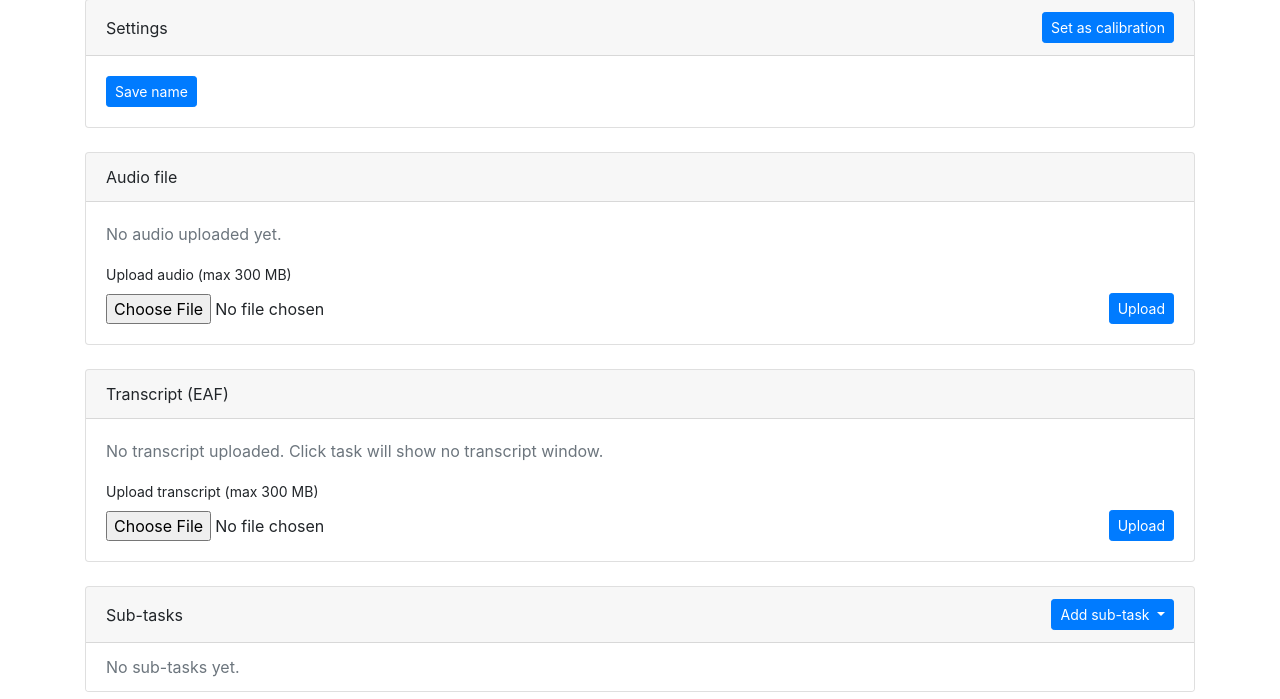
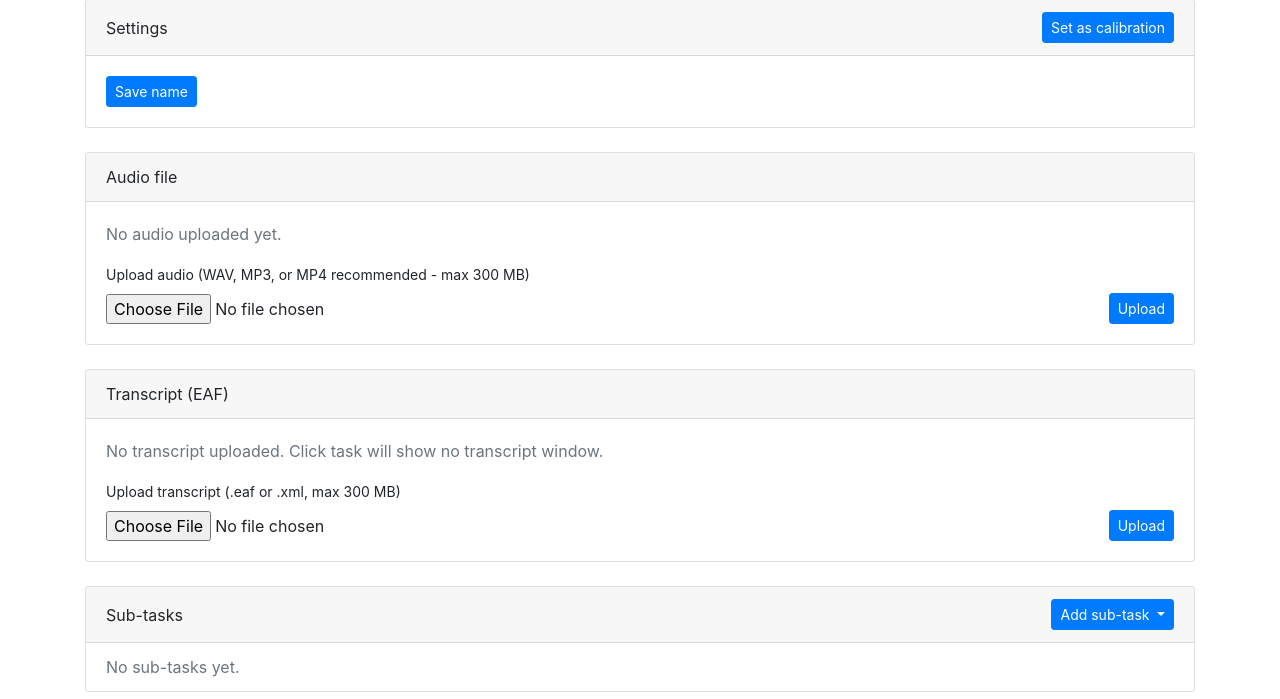
Before and after one commit to Montgomery-SLIC/slic, a Django app: template templates/tasks/sample_task_edit.html in a window 1280 px wide. Shown: the part 182-881 px from the top of the page. Run offline with Django 4.2, Linux system fonts and the light colour scheme; the template is opened without the code that fills it, so the values that code supplies are empty; some libraries are stand-ins or nearby versions.

Commit message:
fix: ui (#15)

```diff
--- a/templates/tasks/sample_task_edit.html
+++ b/templates/tasks/sample_task_edit.html
@@ -64,7 +64,7 @@
         <code class="small">{{ task.audio.name }}</code>
       </p>
       <audio controls class="mb-3 d-block">
-        <source src="{% url 'responses:serve_audio' sample_task_id=task.pk %}" type="audio/wav">
+        <source src="{% url 'responses:serve_audio' sample_task_id=task.pk %}">
       </audio>
     {% else %}
       <p class="text-muted">{% trans "No audio uploaded yet." %}</p>
@@ -72,7 +72,7 @@
     <form method="post" action="{% url 'tasks:audio_upload' pk=task.pk %}"
           enctype="multipart/form-data">
       {% csrf_token %}
-      <label class="form-label small">{% trans "Upload audio (max 300 MB)" %}</label>
+      <label class="form-label small">{% trans "Upload audio (WAV, MP3, or MP4 recommended - max 300 MB)" %}</label>
       <div class="d-flex align-items-center gap-2">
         <div class="flex-grow-1">
           <input type="file" name="audio" class="form-control-file" required>
@@ -109,7 +109,7 @@
     <form method="post" action="{% url 'tasks:transcript_upload' pk=task.pk %}"
           enctype="multipart/form-data">
       {% csrf_token %}
-      <label class="form-label small">{% trans "Upload transcript (max 300 MB)" %}</label>
+      <label class="form-label small">{% trans "Upload transcript (.eaf or .xml, max 300 MB)" %}</label>
       <div class="d-flex align-items-center gap-2">
         <div class="flex-grow-1">
           <input type="file" name="transcript" class="form-control-file" required>
```
Also changed, not shown: gunicorn.conf.py (+4 -3 lines), responses/views.py (+12 -4 lines), locale/da/LC_MESSAGES/django.po, locale/fr/LC_MESSAGES/django.po, 2 other files.
